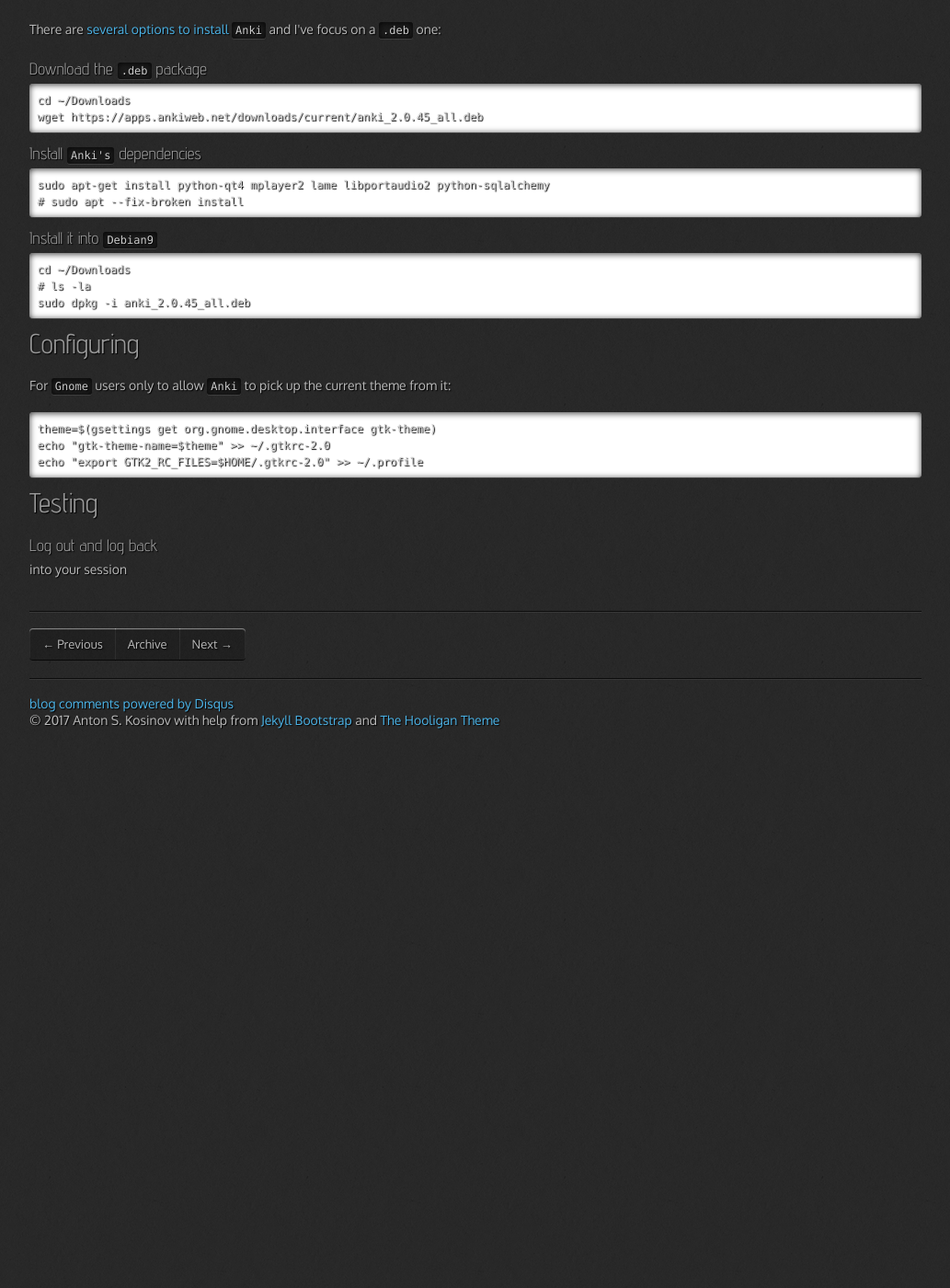
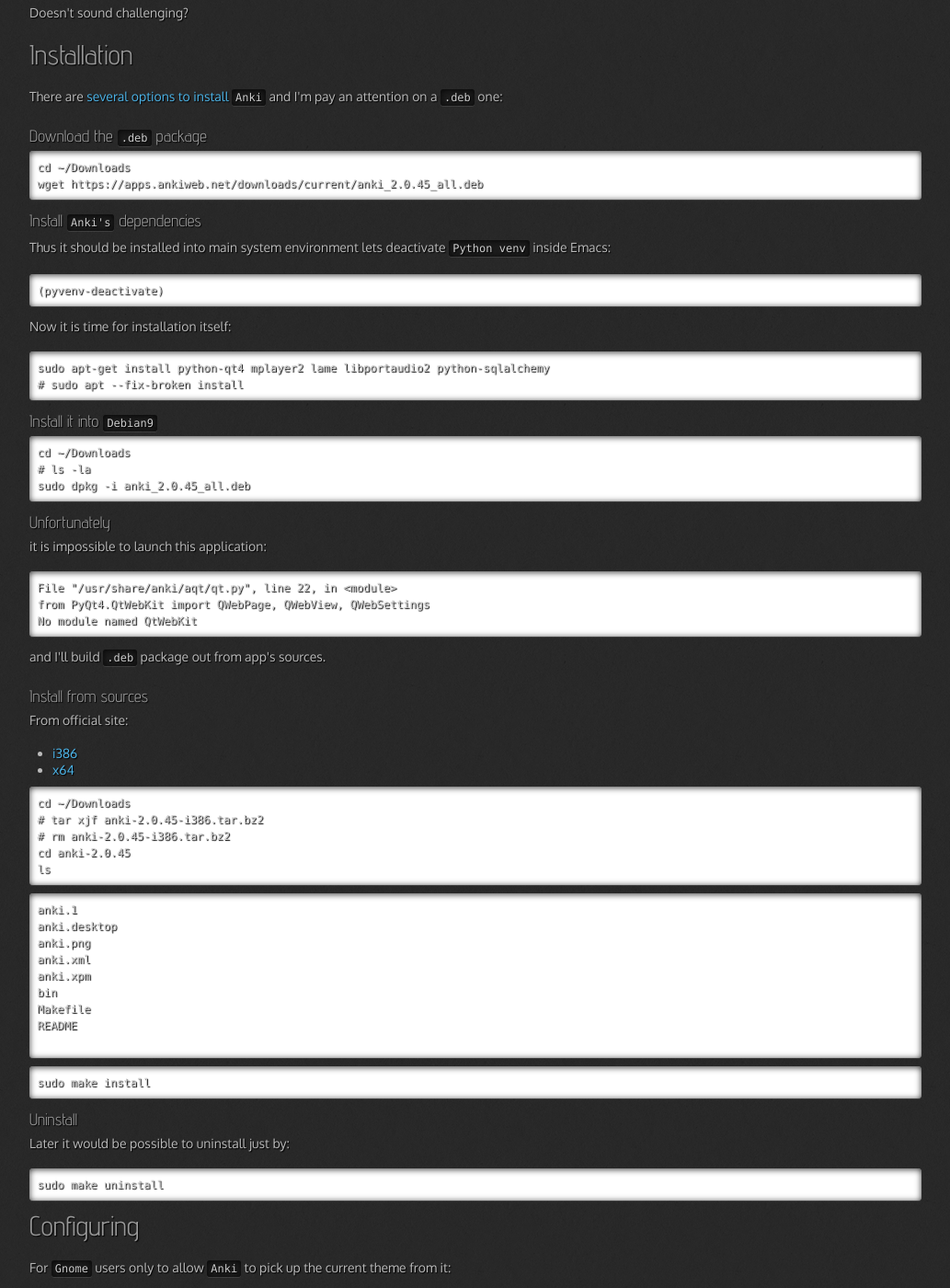
Before and after one commit to 0--key/0--key.github.io, a Jekyll site: the page built from _posts/2017-05-23-anki-intro.html, in a window 1280 px wide and 1400 px high, scrolled down 583 px. Shown: the whole window at 92% size, without its empty margins (23-1056 px from the left). Built offline with Jekyll 4.4.1, drawn with Linux system fonts in a browser that asks for light colours; nearby versions of some CDN libraries; comment, search, counter and statistics services are not loaded; before the commit the page ends 1384 px from its top, so only the background shows below that; some of the changed text lies outside the part shown.

Commit message:
Anki installation description

```diff
--- a/_posts/2017-05-23-anki-intro.html
+++ b/_posts/2017-05-23-anki-intro.html
@@ -17,12 +17,16 @@
 <li><a href="#orgd2c8236">Download the <code>.deb</code> package</a></li>
 <li><a href="#orgd78e911">Install <code>Anki's</code> dependencies</a></li>
 <li><a href="#org7dd31a7">Install it into <code>Debian9</code></a></li>
+<li><a href="#orgca92b13">Unfortunately</a></li>
+<li><a href="#org8dedc44">Install from sources</a></li>
+<li><a href="#org974cd74">Uninstall</a></li>
 </ul>
 </li>
 <li><a href="#org38f2963">Configuring</a></li>
 <li><a href="#org195290c">Testing</a>
 <ul>
 <li><a href="#orge8a1dc9">Log out and log back</a></li>
+<li><a href="#org9da5938">Launch <code>Anki</code></a></li>
 </ul>
 </li>
 </ul>
@@ -55,7 +59,7 @@
 <h2 id="orge881383">Installation</h2>
 <div class="outline-text-2" id="text-orge881383">
 <p>
-There are <a href="https://apps.ankiweb.net/">several options to install</a> <code>Anki</code> and I've focus on a
+There are <a href="https://apps.ankiweb.net/">several options to install</a> <code>Anki</code> and I'm pay an attention on a
 <code>.deb</code> one:
 </p>
 </div>
@@ -74,6 +78,20 @@
 <div id="outline-container-orgd78e911" class="outline-3">
 <h3 id="orgd78e911">Install <code>Anki's</code> dependencies</h3>
 <div class="outline-text-3" id="text-orgd78e911">
+<p>
+Thus it should be installed into main system environment lets
+deactivate <code>Python venv</code> inside Emacs:
+</p>
+
+<div class="org-src-container">
+<pre class="src src-elisp">(pyvenv-deactivate)
+</pre>
+</div>
+
+<p>
+Now it is time for installation itself:
+</p>
+
 <div class="org-src-container">
 <pre class="src src-sh">sudo apt-get install python-qt4 mplayer2 lame libportaudio2 python-sqlalchemy
 # sudo apt --fix-broken install
@@ -93,8 +111,78 @@
 </div>
 </div>
 </div>
+
+<div id="outline-container-orgca92b13" class="outline-3">
+<h3 id="orgca92b13">Unfortunately</h3>
+<div class="outline-text-3" id="text-orgca92b13">
+<p>
+it is impossible to launch this application:
+</p>
+
+<pre class="example">
+File "/usr/share/anki/aqt/qt.py", line 22, in &lt;module&gt;
+from PyQt4.QtWebKit import QWebPage, QWebView, QWebSettings
+No module named QtWebKit
+</pre>
+
+<p>
+and I'll build <code>.deb</code> package out from app's sources.
+</p>
+</div>
 </div>
 
+<div id="outline-container-org8dedc44" class="outline-3">
+<h3 id="org8dedc44">Install from sources</h3>
+<div class="outline-text-3" id="text-org8dedc44">
+<p>
+From official site:
+</p>
+<ul class="org-ul">
+<li><a href="https://apps.ankiweb.net/downloads/current/anki-2.0.45-i386.tar.bz2">i386</a></li>
+<li><a href="https://apps.ankiweb.net/downloads/current/anki-2.0.45-amd64.tar.bz2">x64</a></li>
+</ul>
+
+<div class="org-src-container">
+<pre class="src src-sh">cd ~/Downloads
+# tar xjf anki-2.0.45-i386.tar.bz2
+# rm anki-2.0.45-i386.tar.bz2
+cd anki-2.0.45
+ls
+</pre>
+</div>
+
+<pre class="example">
+anki.1
+anki.desktop
+anki.png
+anki.xml
+anki.xpm
+bin
+Makefile
+README
+
+</pre>
+
+<div class="org-src-container">
+<pre class="src src-sh">sudo make install
+</pre>
+</div>
+</div>
+</div>
+
+<div id="outline-container-org974cd74" class="outline-3">
+<h3 id="org974cd74">Uninstall</h3>
+<div class="outline-text-3" id="text-org974cd74">
+<p>
+Later it would be possible to uninstall just by:
+</p>
+<div class="org-src-container">
+<pre class="src src-sh">sudo make uninstall
+</pre>
+</div>
+</div>
+</div>
+</div>
 
 <div id="outline-container-org38f2963" class="outline-2">
 <h2 id="org38f2963">Configuring</h2>
```
